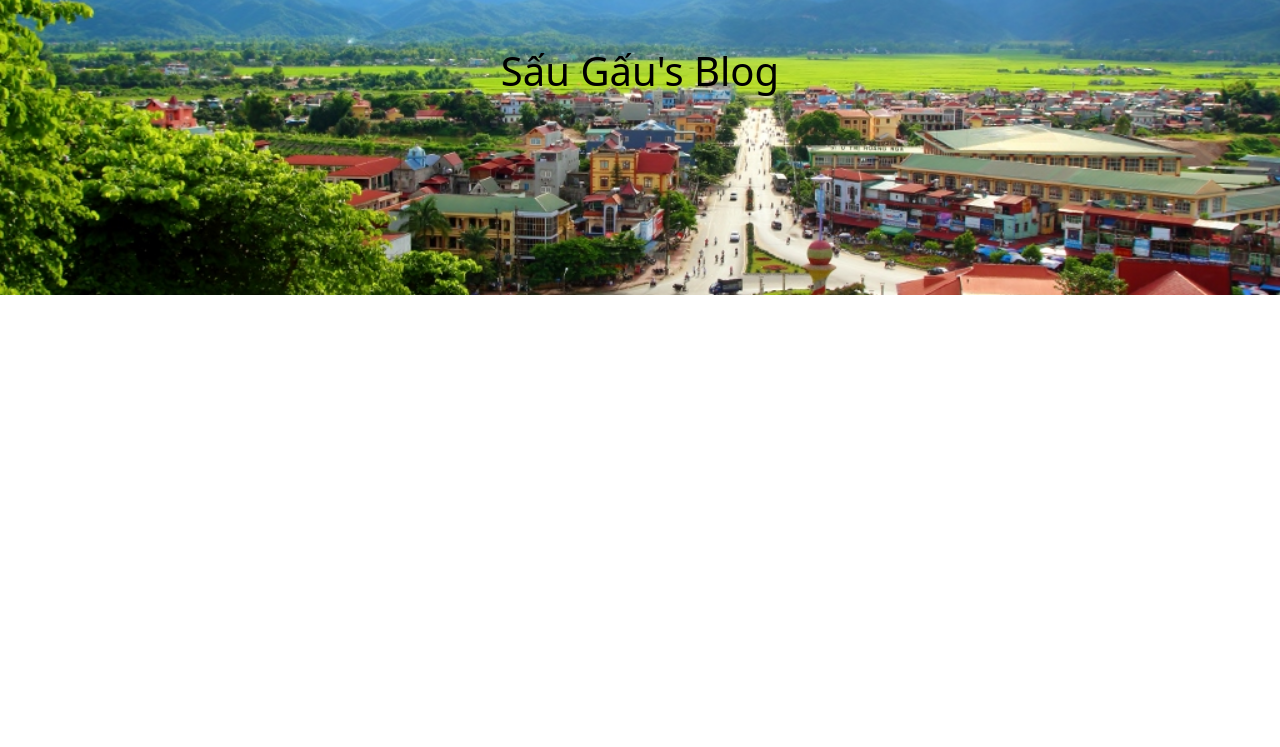
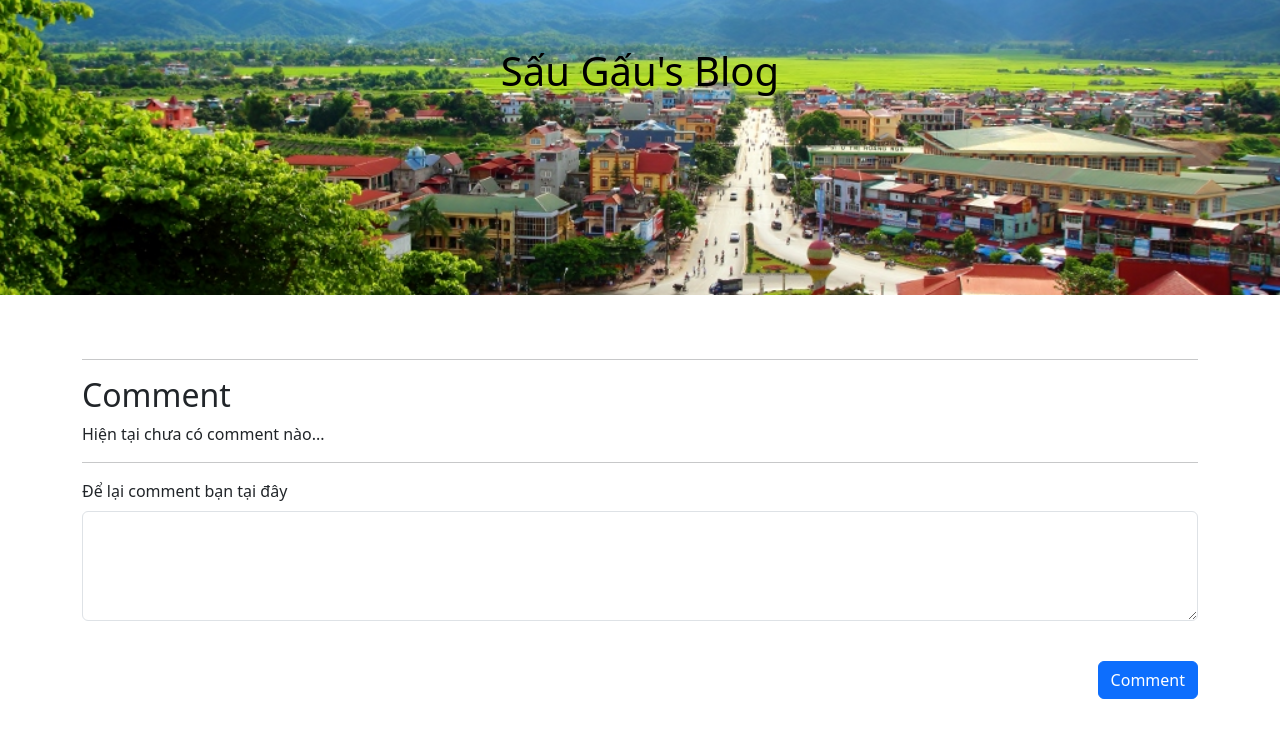
Before and after one commit to NguyenQuangMinh0504/my_website, a Django app: template templates/blog_detail.html in a window 1280 px wide. Shown: the part 81-828 px from the top of the page. Before the commit the page ends 376 px from the top, so only its background shows below. Run offline with Django 4.2, Linux system fonts and the light colour scheme; the template is opened without the code that fills it, so the values that code supplies are empty.

Commit message:
Add: Thêm tính năng comment.

```diff
--- a/templates/blog_detail.html
+++ b/templates/blog_detail.html
@@ -1,4 +1,30 @@
 {% extends 'base.html' %}
 {% block content %}
 {{ detail|safe }}
+<br>
+<hr>
+<h2>Comment</h2>
+{% if not comments %}
+    Hiện tại chưa có comment nào...
+{% else %}
+{% endif %}
+{% for comment in comments %}
+    <strong>{{comment.user}}: </strong>{{comment.content}}<br>
+{% endfor %}
+<br>
+<hr>
+<form action="{% url 'add-comment' id %}" method="post">
+    {% csrf_token %}
+    <div class="mb-3">
+        <input type="hidden" name="title" value="{{ title|slugify }}">
+        <label class="form-label">Để lại comment bạn tại đây</label>
+        <textarea class="form-control" name="content" rows="4"></textarea>
+    </div>
+    <br>
+    <div class="text-end">
+        <button type="submit" class="btn btn-primary">Comment</button>
+    </div>
+</form>
+<br>
+<br>
 {% endblock %}
--- a/website_on_thi_dai_hoc/urls.py
+++ b/website_on_thi_dai_hoc/urls.py
@@ -16,7 +16,7 @@ Including another URLconf
 from django.contrib import admin
 from django.urls import path, include
 from .views import (blog, blog_detail, about_me, homepage,
-                    add_blog_view)
+                    add_blog_view, add_comment_view)
 
 urlpatterns = [
     path(route="", view=homepage, name="homepage"),
@@ -26,4 +26,6 @@ urlpatterns = [
     path(route="add-blog/", view=add_blog_view, name="add-blog"),
     path(route="about-me/", view=about_me, name="about-me"),
     path(route="blog/<str:title>/", view=blog_detail, name="blog-detail"),
+    path(route="blog/add-comment/<int:blog_id>/",
+         view=add_comment_view, name="add-comment"),
 ]
```
Also changed, not shown: db.py (+27 -0 lines), website_on_thi_dai_hoc/views.py (+16 -3 lines).
